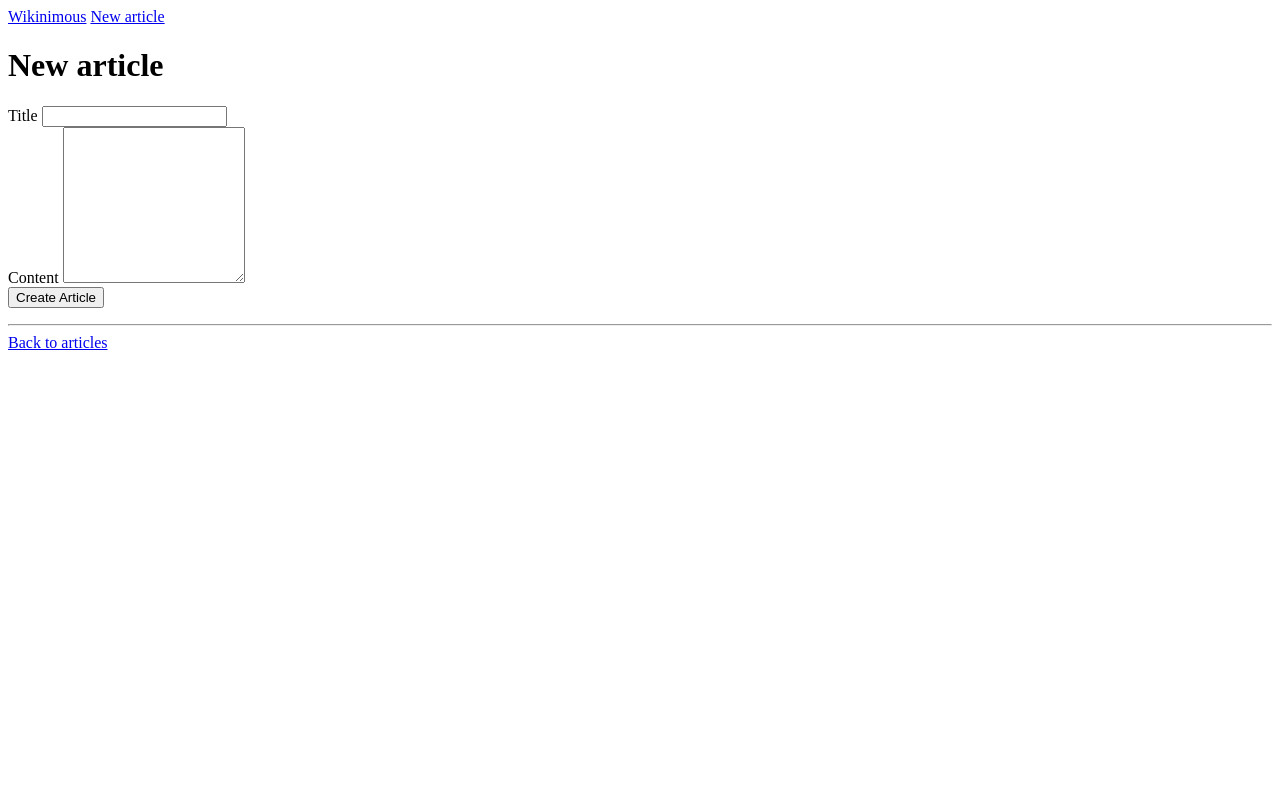
After one commit to jv979/rails-wikinimous, a Rails app: page /articles/new in a window 1280 px wide. The commit adds this page. Run offline with Rails 7, Linux system fonts and the light colour scheme.

Commit message:
Complete Rails Wikinimous CRUD with Bootstrap and Font Awesome

```diff
--- /dev/null
+++ b/app/controllers/articles_controller.rb
@@ -0,0 +1,43 @@
+class ArticlesController < ApplicationController
+  before_action :set_article, only: [:show, :edit, :update, :destroy]
+
+  def index
+    @articles = Article.all
+  end
+
+  def show
+  end
+
+  def new
+    @article = Article.new
+  end
+
+  def create
+    @article = Article.new(article_params)
+    @article.save
+    redirect_to article_path(@article)
+  end
+
+  def edit
+  end
+
+  def update
+    @article.update(article_params)
+    redirect_to article_path(@article), status: :see_other
+  end
+
+  def destroy
+    @article.destroy
+    redirect_to articles_path, status: :see_other
+  end
+
+  private
+
+  def set_article
+    @article = Article.find(params[:id])
+  end
+
+  def article_params
+    params.require(:article).permit(:title, :content)
+  end
+end
--- /dev/null
+++ b/app/helpers/articles_helper.rb
@@ -0,0 +1,2 @@
+module ArticlesHelper
+end
--- /dev/null
+++ b/app/models/article.rb
@@ -0,0 +1,2 @@
+class Article < ApplicationRecord
+end
--- /dev/null
+++ b/app/views/articles/_form.html.erb
@@ -0,0 +1,13 @@
+<%= form_with model: @article do |f| %>
+  <div class="mb-3">
+    <%= f.label :title, class: "form-label" %>
+    <%= f.text_field :title, class: "form-control" %>
+  </div>
+
+  <div class="mb-3">
+    <%= f.label :content, class: "form-label" %>
+    <%= f.text_area :content, class: "form-control", rows: 10 %>
+  </div>
+
+  <%= f.submit class: "btn btn-primary" %>
+<% end %>
--- /dev/null
+++ b/app/views/articles/new.html.erb
@@ -0,0 +1,7 @@
+<h1>New article</h1>
+
+<%= render "form" %>
+
+<hr>
+
+<%= link_to "Back to articles", articles_path %>
--- a/app/views/layouts/application.html.erb
+++ b/app/views/layouts/application.html.erb
@@ -1,29 +1,12 @@
-<!DOCTYPE html>
-<html>
-  <head>
-    <title><%= content_for(:title) || "Rails Wikinimous" %></title>
-    <meta name="viewport" content="width=device-width,initial-scale=1">
-    <meta name="apple-mobile-web-app-capable" content="yes">
-    <meta name="application-name" content="Rails Wikinimous">
-    <meta name="mobile-web-app-capable" content="yes">
-    <%= csrf_meta_tags %>
-    <%= csp_meta_tag %>
+<body>
+  <nav class="navbar navbar-light bg-light border-bottom">
+    <div class="container">
+      <%= link_to "Wikinimous", root_path, class: "navbar-brand" %>
+      <%= link_to "New article", new_article_path, class: "btn btn-outline-primary" %>
+    </div>
+  </nav>
 
-    <%= yield :head %>
-
-    <%# Enable PWA manifest for installable apps (make sure to enable in config/routes.rb too!) %>
-    <%#= tag.link rel: "manifest", href: pwa_manifest_path(format: :json) %>
-
-    <link rel="icon" href="/icon.png" type="image/png">
-    <link rel="icon" href="/icon.svg" type="image/svg+xml">
-    <link rel="apple-touch-icon" href="/icon.png">
-
-    <%# Includes all stylesheet files in app/assets/stylesheets %>
-    <%= stylesheet_link_tag :app, "data-turbo-track": "reload" %>
-    <%= javascript_importmap_tags %>
-  </head>
-
-  <body>
+  <div class="container mt-5">
     <%= yield %>
-  </body>
-</html>
+  </div>
+</body>
--- a/config/routes.rb
+++ b/config/routes.rb
@@ -1,14 +1,4 @@
 Rails.application.routes.draw do
-  # Define your application routes per the DSL in https://guides.rubyonrails.org/routing.html
-
-  # Reveal health status on /up that returns 200 if the app boots with no exceptions, otherwise 500.
-  # Can be used by load balancers and uptime monitors to verify that the app is live.
-  get "up" => "rails/health#show", as: :rails_health_check
-
-  # Render dynamic PWA files from app/views/pwa/* (remember to link manifest in application.html.erb)
-  # get "manifest" => "rails/pwa#manifest", as: :pwa_manifest
-  # get "service-worker" => "rails/pwa#service_worker", as: :pwa_service_worker
-
-  # Defines the root path route ("/")
-  # root "posts#index"
+  root "articles#index"
+  resources :articles
 end
```
Also changed, not shown: app/views/articles/edit.html.erb (added, +7 -0 lines), app/views/articles/index.html.erb (added, +9 -0 lines), app/views/articles/show.html.erb (added, +17 -0 lines), db/migrate/20261124171135_create_articles.rb (added, +10 -0 lines), db/seeds.rb (+6 -9 lines), test/controllers/articles_controller_test.rb (added, +7 -0 lines), test/fixtures/articles.yml (added, +9 -0 lines), test/models/article_test.rb (added, +7 -0 lines), Gemfile, Gemfile.lock, db/schema.rb (added).
